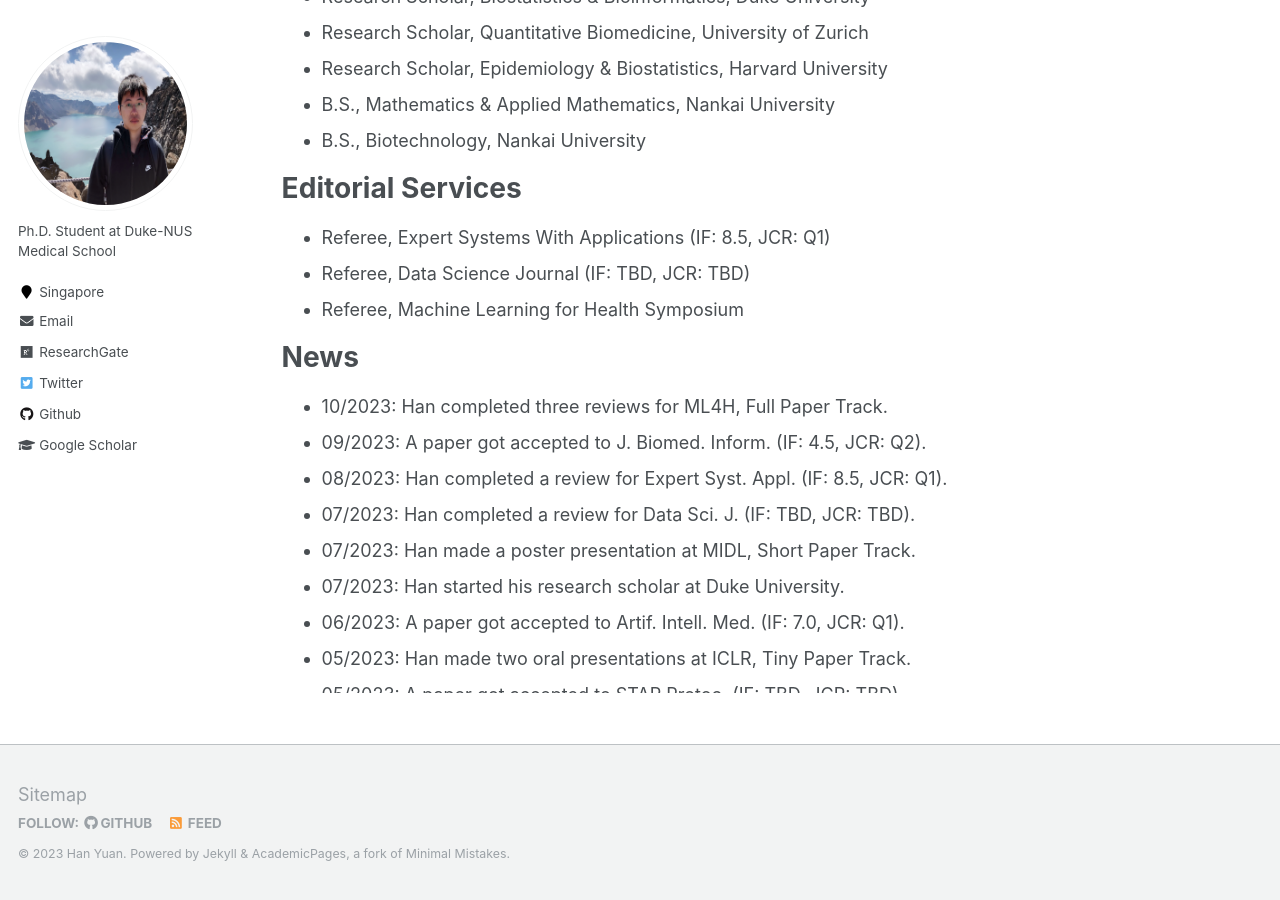
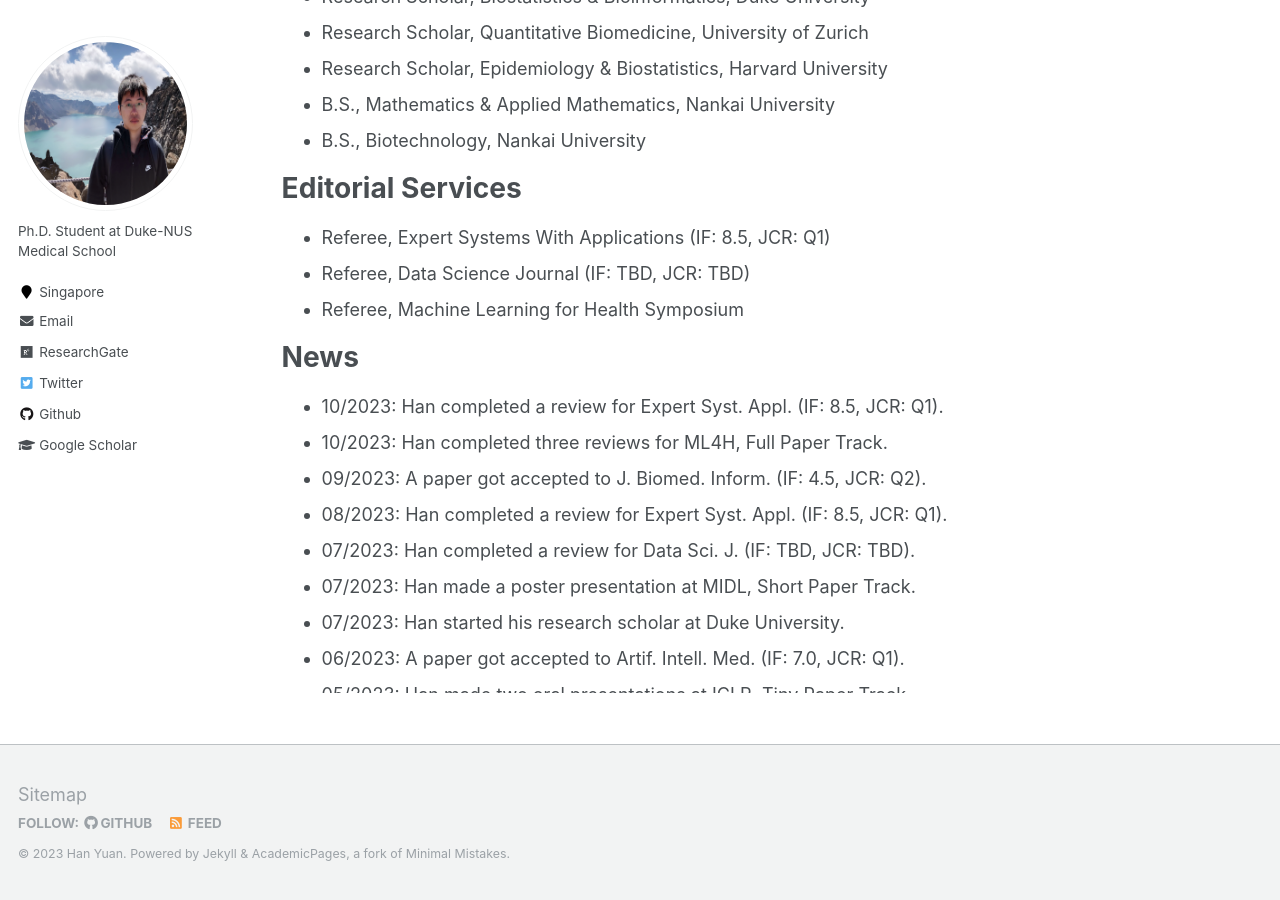
Before and after one commit to Han-Yuan-Med/Han-Yuan-Med.github.io, a Jekyll site: the page built from _pages/about.md, in a window 1280 px wide and 900 px high, scrolled down 713 px. Built offline with Jekyll 4.4.1, drawn with Linux system fonts in a browser that asks for light colours.

Commit message:
Update about.md

```diff
--- a/_pages/about.md
+++ b/_pages/about.md
@@ -28,6 +28,7 @@ Thank you for visiting my academic website. I invite you to explore the publicat
 
 # News
 <ul style="width: auto; height: 300px; overflow: auto">
+  <li>10/2023: Han completed a review for Expert Syst. Appl. (IF: 8.5, JCR: Q1).</li>
   <li>10/2023: Han completed three reviews for ML4H, Full Paper Track.</li>
   <li>09/2023: A paper got accepted to J. Biomed. Inform. (IF: 4.5, JCR: Q2).</li>
   <li>08/2023: Han completed a review for Expert Syst. Appl. (IF: 8.5, JCR: Q1).</li>
```
